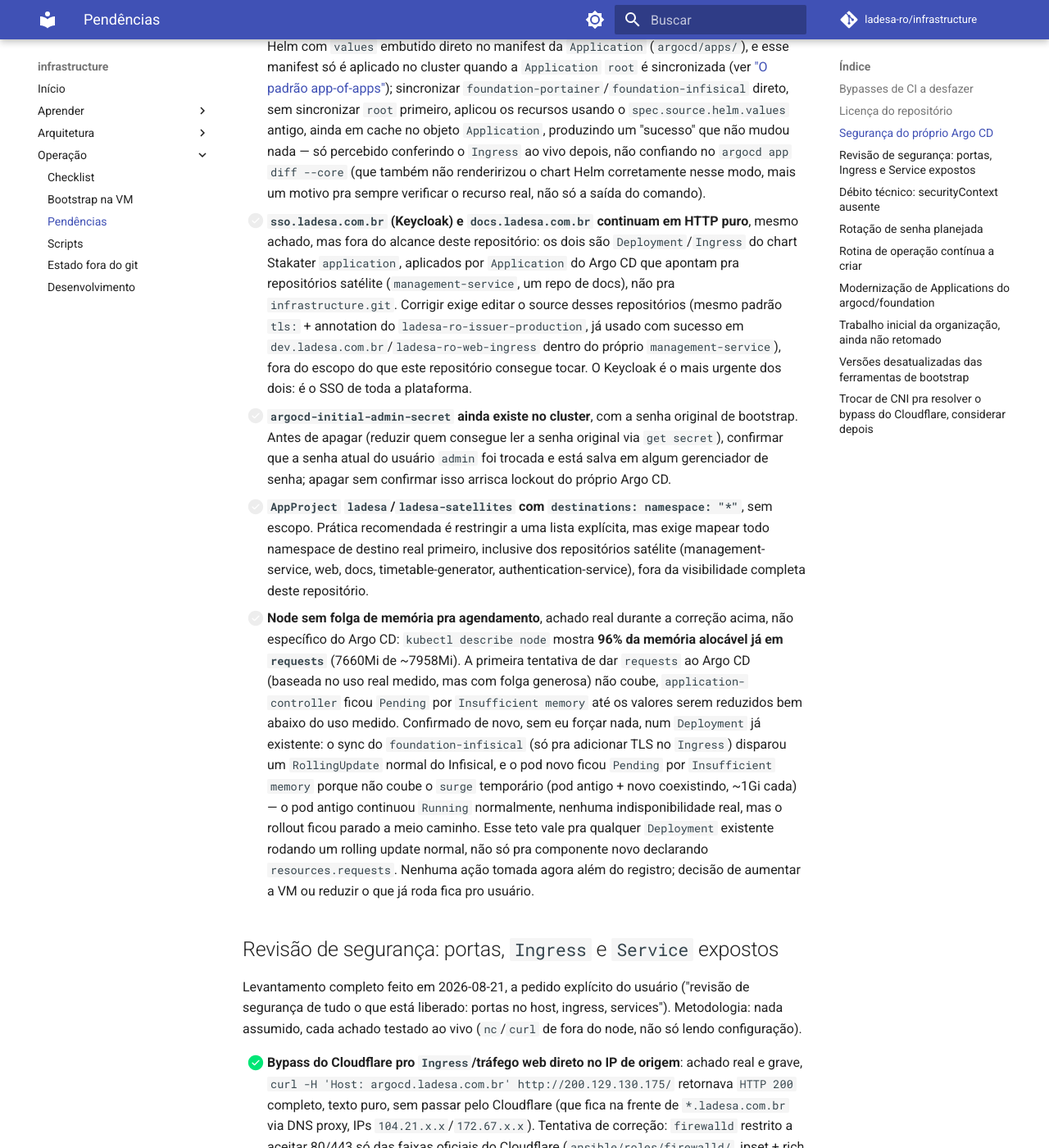
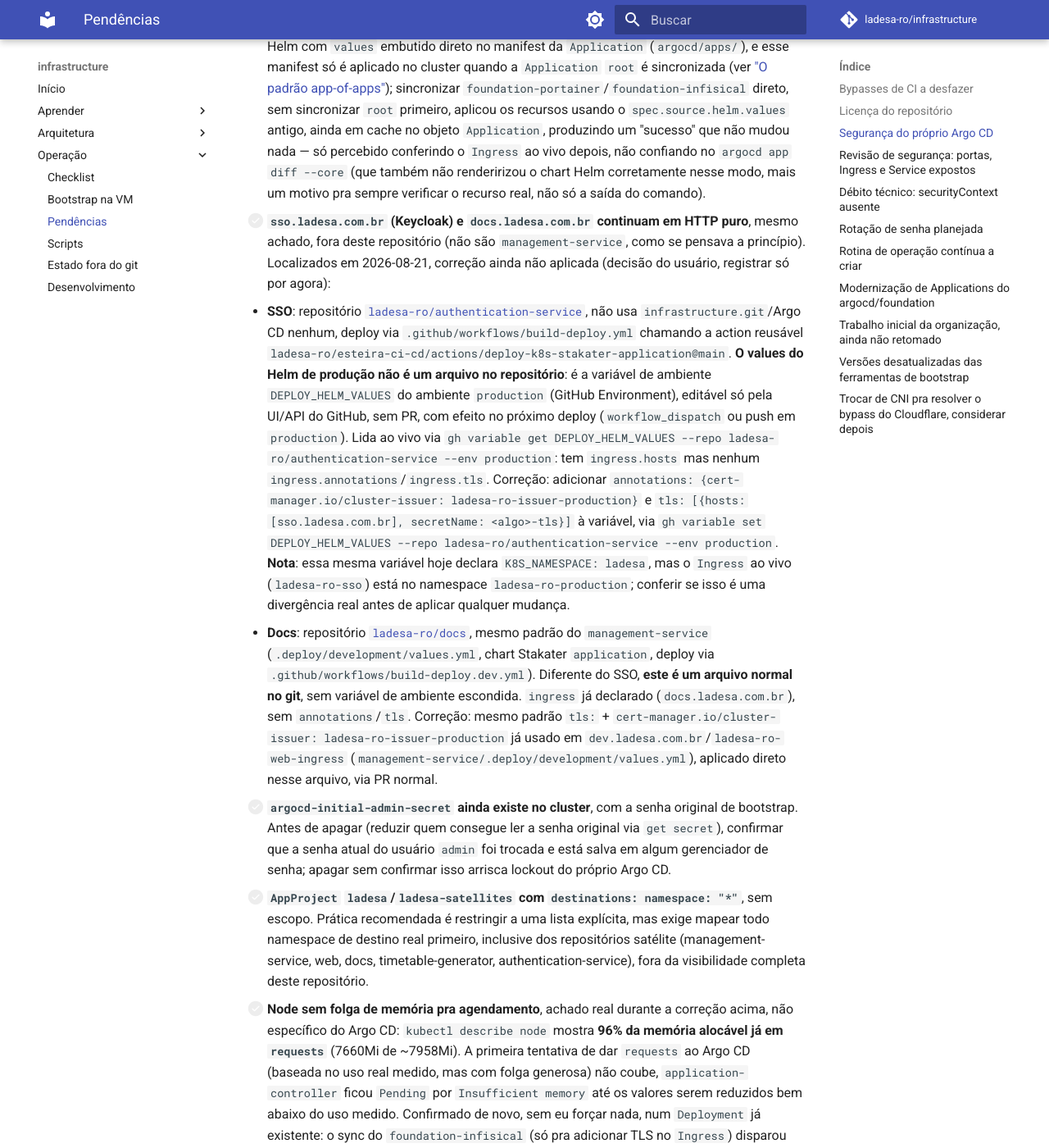
Before and after one commit to ladesa-ro/infrastructure, an MkDocs documentation site: the page built from docs/operacao/pendencias.md, in a window 1280 px wide and 1400 px high, scrolled down 1778 px. Shown: the whole window at 82% size. Built offline with MkDocs 1.6.1 and Material for MkDocs 9.7.7, drawn with Linux system fonts in a browser that asks for light colours; comment, search, counter and statistics services are not loaded.

Commit message:
docs(pendencias): document real location of sso/docs TLS gap

```diff
--- a/docs/operacao/pendencias.md
+++ b/docs/operacao/pendencias.md
@@ -21,7 +21,9 @@ Achados da auditoria de 2026-08-21 (ver [Aprender: Argo CD](../aprender/argocd.m
 - [x] **TLS real na UI/API do Argo CD**: resolvido. Estava em HTTP puro sem redirect (confirmado ao vivo com `curl`, `HTTP 200` completo na porta 80) e, na 443, caía no certificado autoassinado padrão do Traefik. Corrigido com `server.ingress.tls: true` + annotation `cert-manager.io/cluster-issuer: ladesa-ro-issuer-production`; certificado real do Let's Encrypt confirmado (`argocd-server-tls`, válido até 2026-11-19).
 - [x] **`resources` (requests/limits) em todos os componentes do Argo CD**: resolvido, mas revelou um achado maior (ver "Node sem folga de memória" abaixo). Também desligados `dex`/`notifications` (rodavam sem nenhuma configuração real) e zerado `applicationSet.replicas` (nenhum `ApplicationSet` existe no cluster).
 - [x] **TLS real em `infisical.ladesa.com.br`, `portainer.ladesa.com.br` e `adminer.ladesa.com.br`**: resolvido em 2026-08-21, mesmo padrão do Argo CD (`tls:` + `cert-manager.io/cluster-issuer: ladesa-ro-issuer-production`), certificados reais do Let's Encrypt confirmados ao vivo pros três. O `Ingress` do `adminer` não existia no git (criado fora de banda pela UI do Portainer, `io.portainer.kubernetes.ingress.owner: unknown`), trazido pro git agora em `argocd/foundation/dados/adminer.yaml`. Pegadinha real descoberta no processo: `portainer`/`infisical` têm seu `Ingress` gerado por chart Helm com `values` embutido direto no manifest da `Application` (`argocd/apps/`), e esse manifest só é aplicado no cluster quando a `Application` `root` é sincronizada (ver ["O padrão app-of-apps"](../aprender/argocd.md#o-padrao-app-of-apps)); sincronizar `foundation-portainer`/`foundation-infisical` direto, sem sincronizar `root` primeiro, aplicou os recursos usando o `spec.source.helm.values` antigo, ainda em cache no objeto `Application`, produzindo um "sucesso" que não mudou nada — só percebido conferindo o `Ingress` ao vivo depois, não confiando no `argocd app diff --core` (que também não renderirizou o chart Helm corretamente nesse modo, mais um motivo pra sempre verificar o recurso real, não só a saída do comando).
-- [ ] **`sso.ladesa.com.br` (Keycloak) e `docs.ladesa.com.br` continuam em HTTP puro**, mesmo achado, mas fora do alcance deste repositório: os dois são `Deployment`/`Ingress` do chart Stakater `application`, aplicados por `Application` do Argo CD que apontam pra repositórios satélite (`management-service`, um repo de docs), não pra `infrastructure.git`. Corrigir exige editar o source desses repositórios (mesmo padrão `tls:` + annotation do `ladesa-ro-issuer-production`, já usado com sucesso em `dev.ladesa.com.br`/`ladesa-ro-web-ingress` dentro do próprio `management-service`), fora do escopo do que este repositório consegue tocar. O Keycloak é o mais urgente dos dois: é o SSO de toda a plataforma.
+- [ ] **`sso.ladesa.com.br` (Keycloak) e `docs.ladesa.com.br` continuam em HTTP puro**, mesmo achado, fora deste repositório (não são `management-service`, como se pensava a princípio). Localizados em 2026-08-21, correção ainda não aplicada (decisão do usuário, registrar só por agora):
+  - **SSO**: repositório [`ladesa-ro/authentication-service`](https://github.com/ladesa-ro/authentication-service), não usa `infrastructure.git`/Argo CD nenhum, deploy via `.github/workflows/build-deploy.yml` chamando a action reusável `ladesa-ro/esteira-ci-cd/actions/deploy-k8s-stakater-application@main`. **O values do Helm de produção não é um arquivo no repositório**: é a variável de ambiente `DEPLOY_HELM_VALUES` do ambiente `production` (GitHub Environment), editável só pela UI/API do GitHub, sem PR, com efeito no próximo deploy (`workflow_dispatch` ou push em `production`). Lida ao vivo via `gh variable get DEPLOY_HELM_VALUES --repo ladesa-ro/authentication-service --env production`: tem `ingress.hosts` mas nenhum `ingress.annotations`/`ingress.tls`. Correção: adicionar `annotations: {cert-manager.io/cluster-issuer: ladesa-ro-issuer-production}` e `tls: [{hosts: [sso.ladesa.com.br], secretName: <algo>-tls}]` à variável, via `gh variable set DEPLOY_HELM_VALUES --repo ladesa-ro/authentication-service --env production`. **Nota**: essa mesma variável hoje declara `K8S_NAMESPACE: ladesa`, mas o `Ingress` ao vivo (`ladesa-ro-sso`) está no namespace `ladesa-ro-production`; conferir se isso é uma divergência real antes de aplicar qualquer mudança.
+  - **Docs**: repositório [`ladesa-ro/docs`](https://github.com/ladesa-ro/docs), mesmo padrão do `management-service` (`.deploy/development/values.yml`, chart Stakater `application`, deploy via `.github/workflows/build-deploy.dev.yml`). Diferente do SSO, **este é um arquivo normal no git**, sem variável de ambiente escondida. `ingress` já declarado (`docs.ladesa.com.br`), sem `annotations`/`tls`. Correção: mesmo padrão `tls:` + `cert-manager.io/cluster-issuer: ladesa-ro-issuer-production` já usado em `dev.ladesa.com.br`/`ladesa-ro-web-ingress` (`management-service/.deploy/development/values.yml`), aplicado direto nesse arquivo, via PR normal.
 - [ ] **`argocd-initial-admin-secret` ainda existe no cluster**, com a senha original de bootstrap. Antes de apagar (reduzir quem consegue ler a senha original via `get secret`), confirmar que a senha atual do usuário `admin` foi trocada e está salva em algum gerenciador de senha; apagar sem confirmar isso arrisca lockout do próprio Argo CD.
 - [ ] **`AppProject` `ladesa`/`ladesa-satellites` com `destinations: namespace: "*"`**, sem escopo. Prática recomendada é restringir a uma lista explícita, mas exige mapear todo namespace de destino real primeiro, inclusive dos repositórios satélite (management-service, web, docs, timetable-generator, authentication-service), fora da visibilidade completa deste repositório.
 - [ ] **Node sem folga de memória pra agendamento**, achado real durante a correção acima, não específico do Argo CD: `kubectl describe node` mostra **96% da memória alocável já em `requests`** (7660Mi de ~7958Mi). A primeira tentativa de dar `requests` ao Argo CD (baseada no uso real medido, mas com folga generosa) não coube, `application-controller` ficou `Pending` por `Insufficient memory` até os valores serem reduzidos bem abaixo do uso medido. Confirmado de novo, sem eu forçar nada, num `Deployment` já existente: o sync do `foundation-infisical` (só pra adicionar TLS no `Ingress`) disparou um `RollingUpdate` normal do Infisical, e o pod novo ficou `Pending` por `Insufficient memory` porque não coube o `surge` temporário (pod antigo + novo coexistindo, ~1Gi cada) — o pod antigo continuou `Running` normalmente, nenhuma indisponibilidade real, mas o rollout ficou parado a meio caminho. Esse teto vale pra qualquer `Deployment` existente rodando um rolling update normal, não só pra componente novo declarando `resources.requests`. Nenhuma ação tomada agora além do registro; decisão de aumentar a VM ou reduzir o que já roda fica pro usuário.
```
